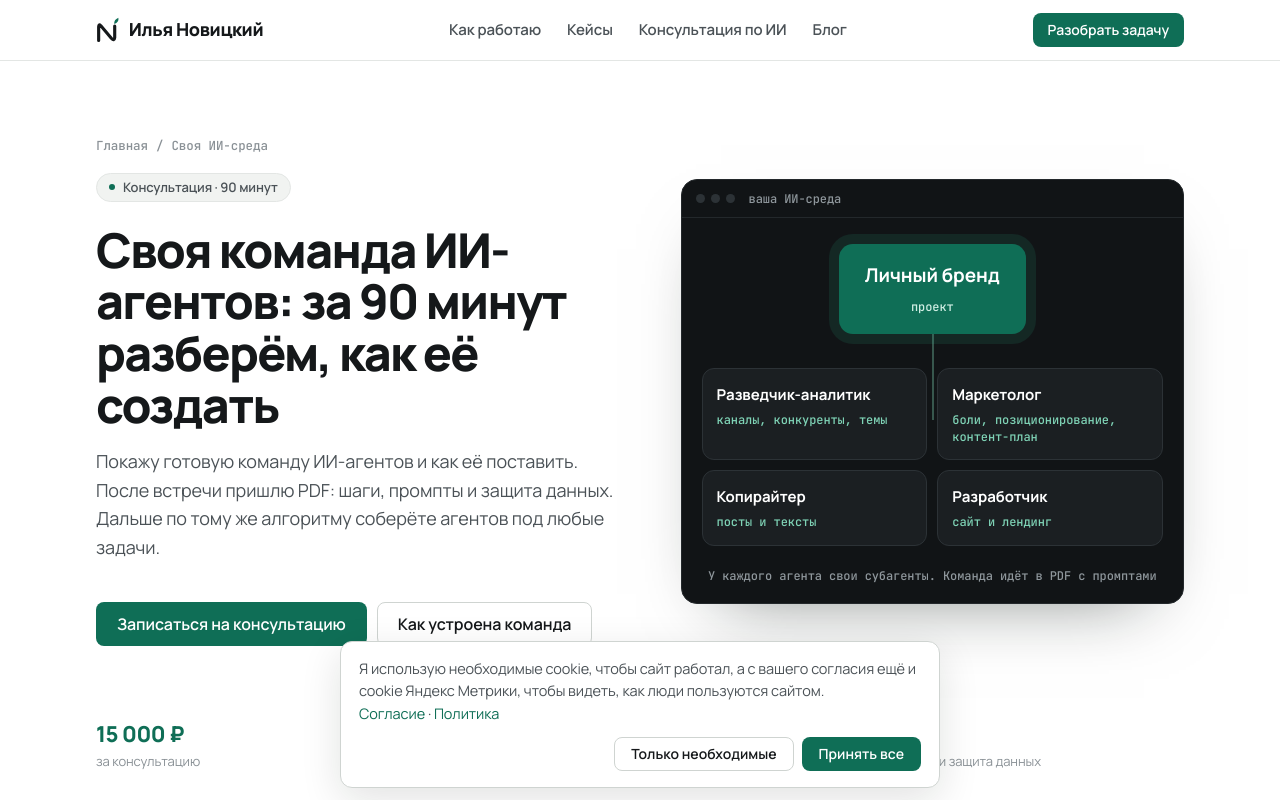
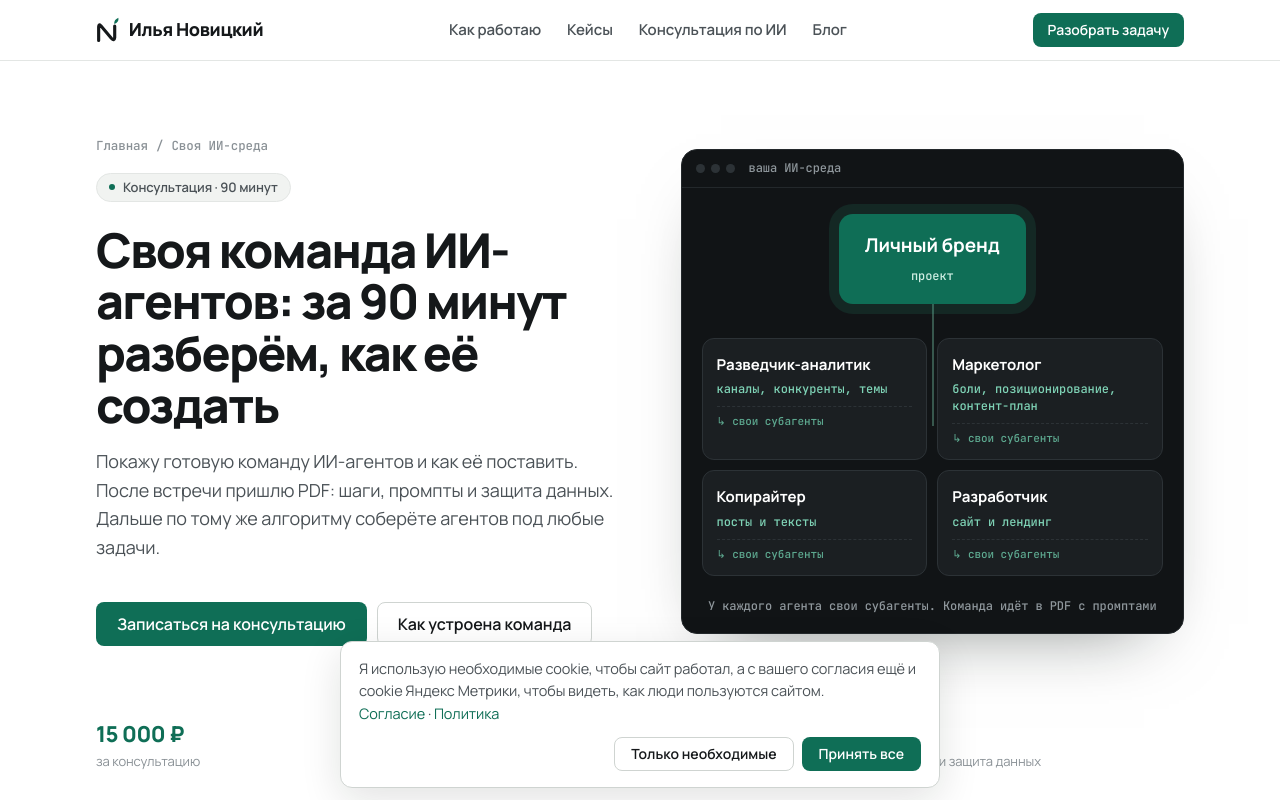
Before and after one commit to novatorbusiness-glitch/NsAi, a Next.js app: page /svoya-ai-sreda in a window 1280 px wide. Shown: the top 800 px of the page. Built offline with nearby package versions, Linux system fonts and the light colour scheme.

Commit message:
Своя AI-среда: схема на первом экране — проект → агенты → их субагенты; автокопии каждый день в составе PDF

```diff
--- a/content/pages/sreda.ts
+++ b/content/pages/sreda.ts
@@ -97,7 +97,7 @@ export const sreda = typo({
 			"готовая команда: проект, четыре агента и их субагенты, кто за что отвечает",
 			"подготовка: установка ZCode по шагам, без лишней техники",
 			"сетка моделей и провайдеров: цены, отличия, что выбрать под ваши задачи",
-			"безопасность в первый день: данные, ключи и доступы под защитой",
+			"безопасность: данные и ключи под защитой, копии и обновления каждый день",
 			"память: файл о вас, чтобы агенты писали вашим голосом",
 			"главный агент: готовый промпт, копируете и запускаете",
 			"субагенты: готовые промпты всех четырёх",
--- a/src/components/sreda/Hero.tsx
+++ b/src/components/sreda/Hero.tsx
@@ -2,7 +2,7 @@ import { site } from "@/config/site";
 import { common } from "@content/pages/common";
 import { sreda } from "@content/pages/sreda";
 
-// Первый экран v2: своя команда ИИ-агентов, 90 минут и PDF; справа — пример команды: главный агент и четыре субагента. Факты — полосой под экраном.
+// Первый экран v3: своя команда ИИ-агентов, 90 минут и PDF; справа — схема: проект → четыре агента → их субагенты. Факты — полосой под экраном.
 export default function Hero() {
 	const c = sreda.hero;
 	return (
@@ -23,7 +23,7 @@ export default function Hero() {
 						<div className="env-bar"><i></i><i></i><i></i><span>{c.team.bar}</span></div>
 						<div className="steam-b">
 							<div className="steam-m"><b>{c.team.main}</b><span>{c.team.mainNote}</span></div>
-							<ul>{c.team.subs.map((x) => <li key={x.b}><b>{x.b}</b><span>{x.t}</span></li>)}</ul>
+							<ul>{c.team.subs.map((x) => <li key={x.b}><b>{x.b}</b><span>{x.t}</span><span className="ssub">↳ свои субагенты</span></li>)}</ul>
 						</div>
 						<figcaption>{c.team.cap}</figcaption>
 					</figure>
--- a/src/styles/pages/sreda.css
+++ b/src/styles/pages/sreda.css
@@ -100,3 +100,4 @@
 .sp p:not(.x-price){font-size:15px;line-height:1.55;color:var(--ink2);margin:0 0 20px}
 .sp .btn{margin-top:auto;align-self:flex-start}
 .sp > p:not(.x-price){margin-bottom:28px}
+.steam-b li .ssub{display:block;margin-top:8px;padding-top:7px;border-top:1px dashed #2c3236;font:500 11px/1.3 var(--m);color:#5da88f}
```
